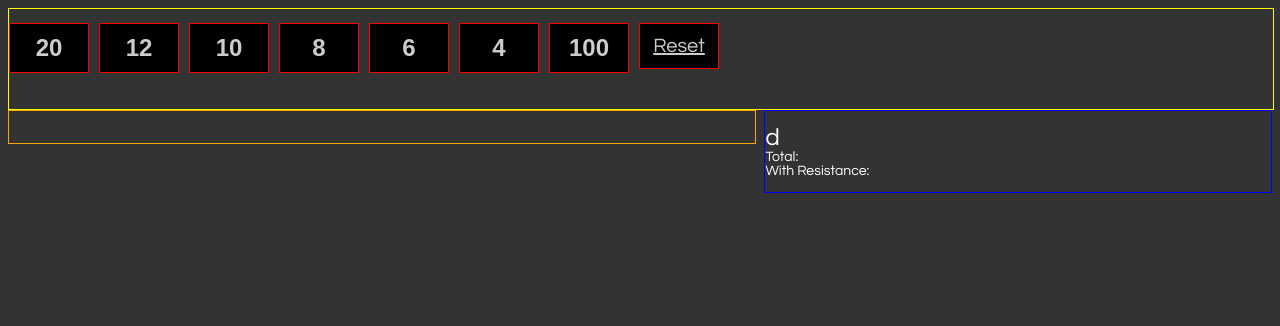
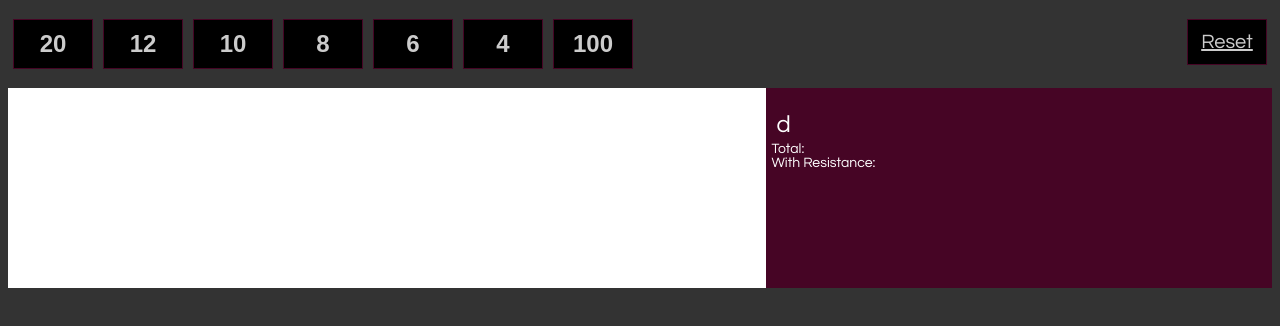
Before and after one commit to danfpearce/iforgotmydice, a React app: page / in a window 1280 px wide. Built offline with nearby package versions, Linux system fonts and the light colour scheme.

Commit message:
better colors. still have to figure out nav wrapping

```diff
--- a/src/index.css
+++ b/src/index.css
@@ -8,8 +8,9 @@ body {
   } */
   .nav {
     width: 100%;
-    border: 1px solid yellow;
-    height: 100px;
+    padding-bottom: 50px;
+    text-align: center;
+    position: center;
   }
 
   li {
@@ -18,7 +19,7 @@ body {
 
   .die {
     background-color: black;
-    border: 1px solid red;
+    border: 1px solid rgb(70, 5, 37);;
     font-size: 1.5rem;
     font-weight: bold;
     color: #ccc;
@@ -30,6 +31,7 @@ body {
   }
 
   #reset_btn {
+    float: right;
     margin-right: 0px;
     width: 58px;
     font-weight: normal;
@@ -44,30 +46,34 @@ body {
 
   .results {
     float: left;
-    color: white;
+    background-color: white;
+    color: black;
+    height: 200px;
     font-size: 2rem;
-    width: 59%;
-    border: 1px solid orange;
+    width: 60%;
   }
 
 
   .result {
     float: left;
-    margin-right: 10px;
+    margin: 5px;
   }
 
   .stats {
     float: right;
     width: 40%;
-    border: 1px solid blue;
+    height: 200px;
+    background-color: rgb(70, 5, 37);
+    color: white;
   }
 
   .rolls {
     font-size: 1.5rem;
+    margin: 5px;
   }
 
    ol, ul {
-    padding-left: 0px;
+    padding: 5px;
   }
 
   .game {
```
